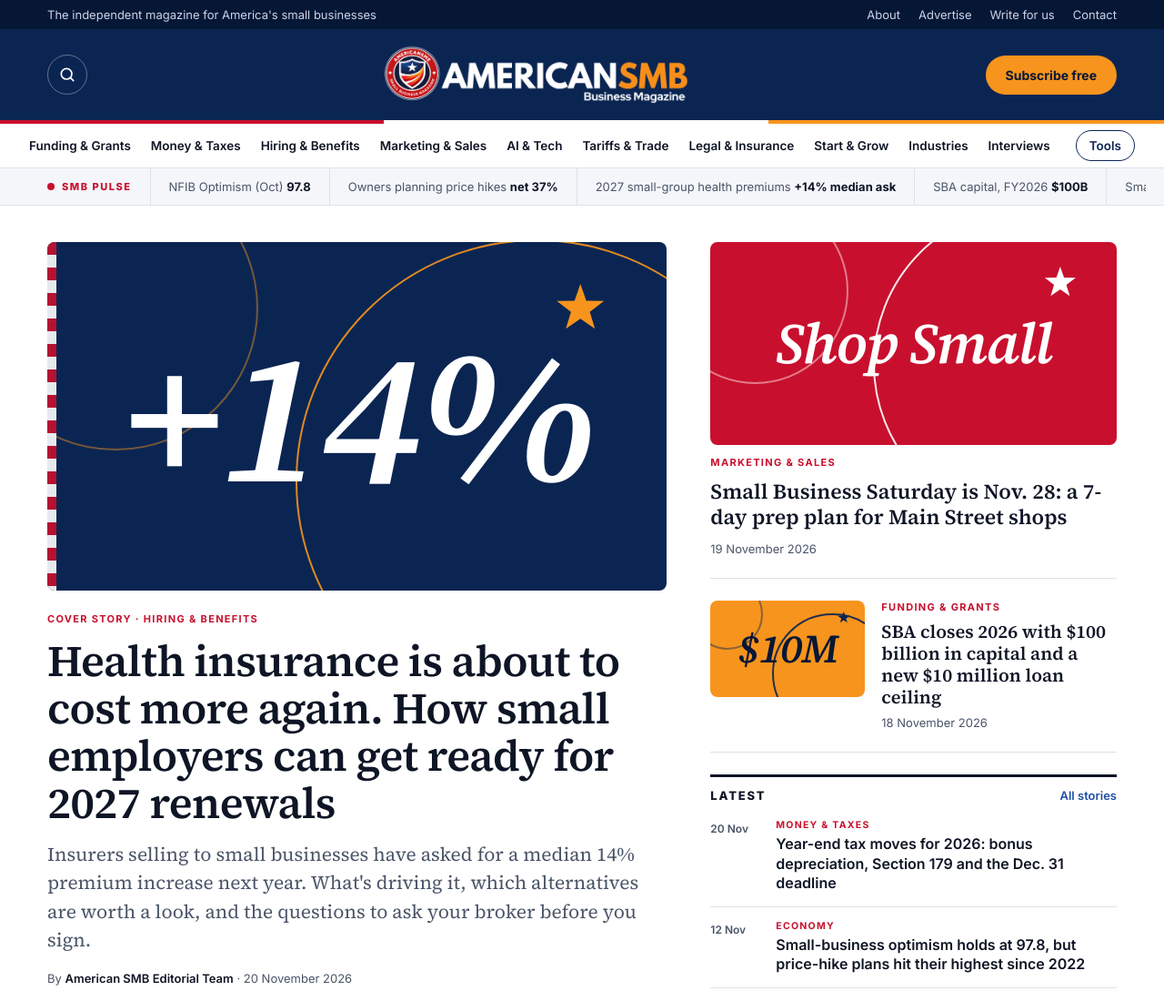
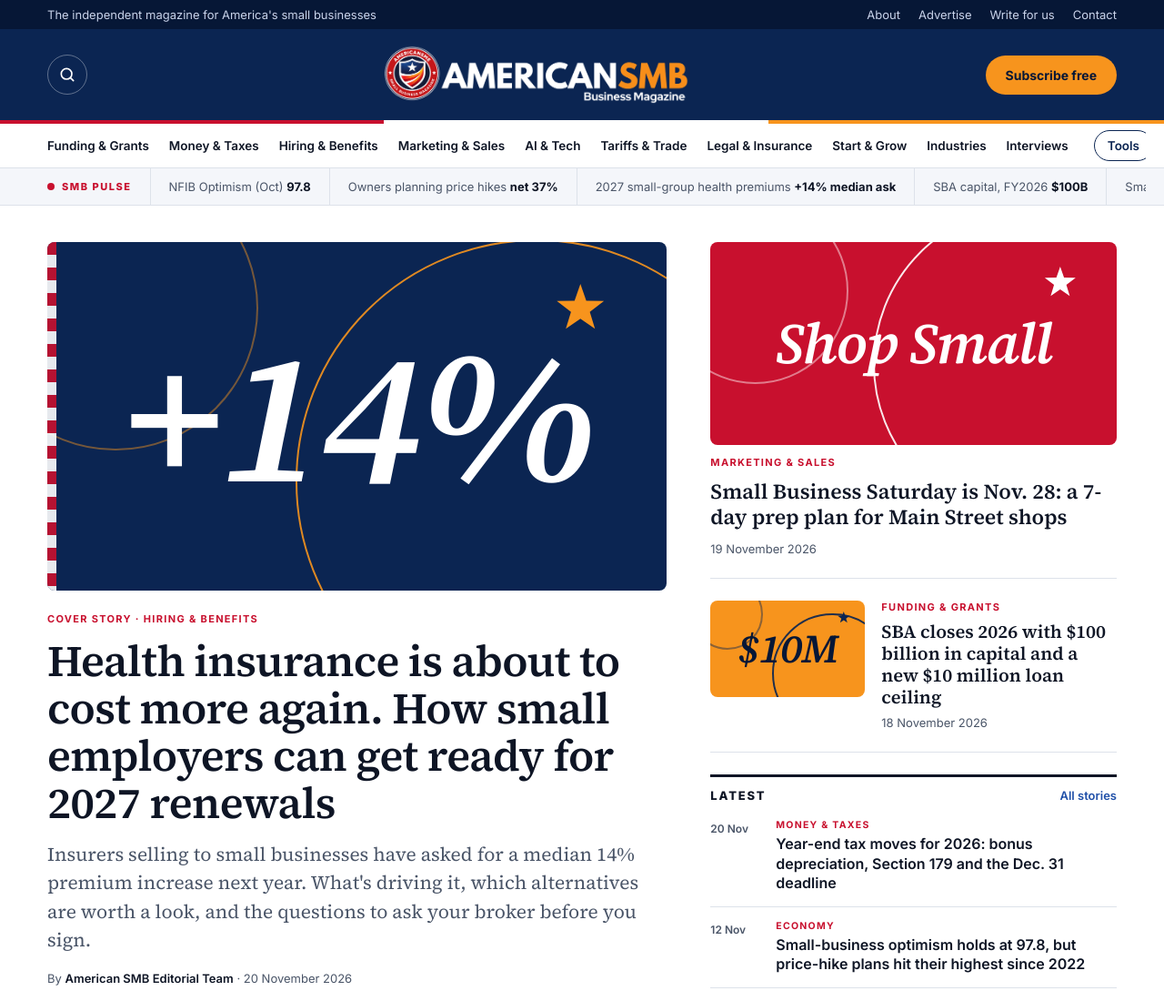
Before and after one commit to skuddin0410/Americansmb-, a plain HTML site: page index.html in a window 1280 px wide. Shown: the top 1100 px of the page at 91% size. Drawn offline with Linux system fonts and the light colour scheme.

Commit message:
Fix menu clipping on medium screens
Co-Authored-By: Claude Opus 5.5 <noreply@anthropic.com>
Claude-Session: https://claude.ai/code/session_01QScTgoJajhTweJArVF79ZY

```diff
--- a/index.html
+++ b/index.html
@@ -40,7 +40,7 @@ a:hover{color:var(--blue);text-decoration:underline;text-underline-offset:3px}
 .btn-sub{background:var(--orange);color:var(--navy-dk);font-weight:700;font-size:14px;padding:13px 22px;border-radius:999px;white-space:nowrap}
 .btn-sub:hover{color:var(--navy-dk);background:#FFA53A;text-decoration:none}
 .mainnav{background:#fff;border-bottom:1px solid var(--line);position:sticky;top:0;z-index:10}
-.mainnav .wrap{display:flex;align-items:center;justify-content:center;gap:0 22px;overflow-x:auto;scrollbar-width:none}
+.mainnav .wrap{display:flex;align-items:center;justify-content:safe center;gap:0 22px;overflow-x:auto;scrollbar-width:none}
 .mainnav .wrap::-webkit-scrollbar{display:none}
 .mainnav a{padding:16px 0;font-size:13.5px;font-weight:600;white-space:nowrap}
 .mainnav a.pill{margin-left:6px;padding:8px 14px;border-radius:999px;color:var(--navy);border:1px solid var(--navy)}
```
